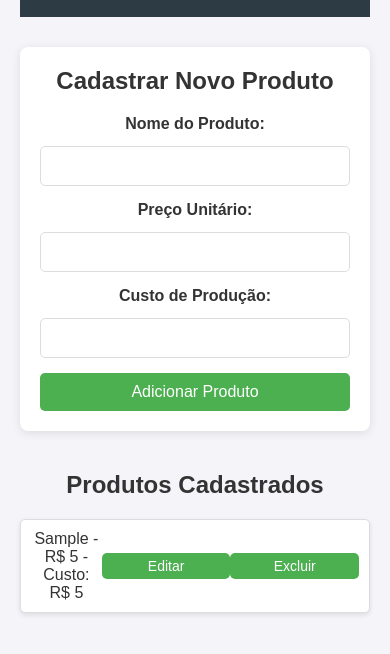
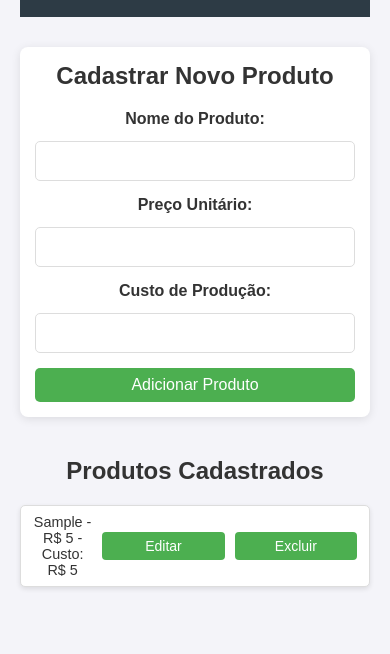
Before and after one commit to guririu/dashboard-producao, a plain HTML site: page adicionar.html in a window 390 px wide. Both pictures are taken after typing "Sample", "5", "5" into the empty fields and a click on the button "Adicionar Produto". Shown: the part 132-786 px from the top of the page. Drawn offline with Linux system fonts and the light colour scheme.

Commit message:
Update styles.css

```diff
--- a/css/styles.css
+++ b/css/styles.css
@@ -176,14 +176,14 @@ header nav .btn-adicionar:hover {
   background-color: #218838;
 }
 
-/* Reseta o estilo padrão do navegador */
+/* Resetando estilo padrão do navegador */
 * {
   margin: 0;
   padding: 0;
   box-sizing: border-box;
 }
 
-/* Estilos para o corpo da página */
+/* Corpo da página */
 body {
   font-family: Arial, sans-serif;
   background-color: #f4f4f9;
@@ -263,7 +263,7 @@ button:hover {
   background-color: #45a049;
 }
 
-/* Estilos para a Lista de Produtos */
+/* Estilo da Lista de Produtos */
 .produtos-lista {
   margin-top: 30px;
 }
@@ -280,7 +280,7 @@ button:hover {
 
 #lista-produtos li {
   background-color: #fff;
-  padding: 10px;
+  padding: 10px 15px;
   margin: 10px 0;
   border: 1px solid #ddd;
   border-radius: 5px;
@@ -288,20 +288,23 @@ button:hover {
   justify-content: space-between;
   align-items: center;
   box-shadow: 0 2px 5px rgba(0, 0, 0, 0.1);
+  font-size: 1rem;
 }
 
+/* Ajuste de texto */
 #lista-produtos li span {
-  font-size: 1rem;
+  flex-grow: 1;
   color: #333;
 }
 
 #lista-produtos li button {
-  padding: 5px 10px;
+  padding: 6px 12px;
   font-size: 14px;
+  border-radius: 4px;
+  cursor: pointer;
   border: none;
-  border-radius: 5px;
-  cursor: pointer;
   transition: opacity 0.3s;
+  margin-left: 10px;
 }
 
 /* Botões Editar e Excluir */
@@ -322,3 +325,19 @@ button:hover {
 #lista-produtos li button.excluir:hover {
   opacity: 0.8;
 }
+
+/* Responsividade */
+@media (max-width: 768px) {
+  .form-section {
+    padding: 15px;
+  }
+
+  #lista-produtos li {
+    font-size: 0.9rem;
+    padding: 8px 12px;
+  }
+
+  button {
+    padding: 8px;
+  }
+}
```
